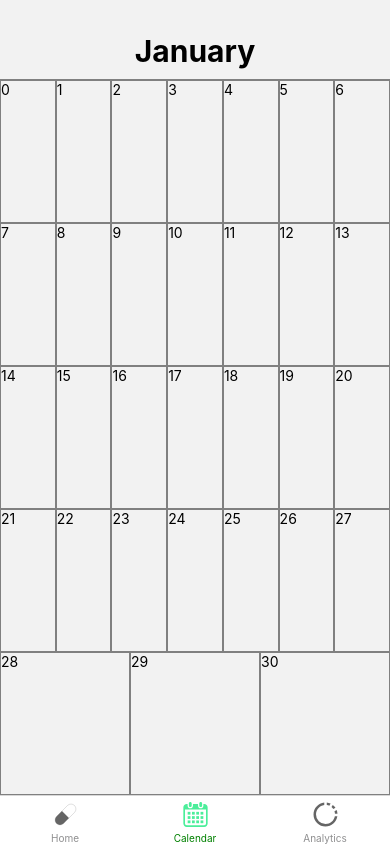
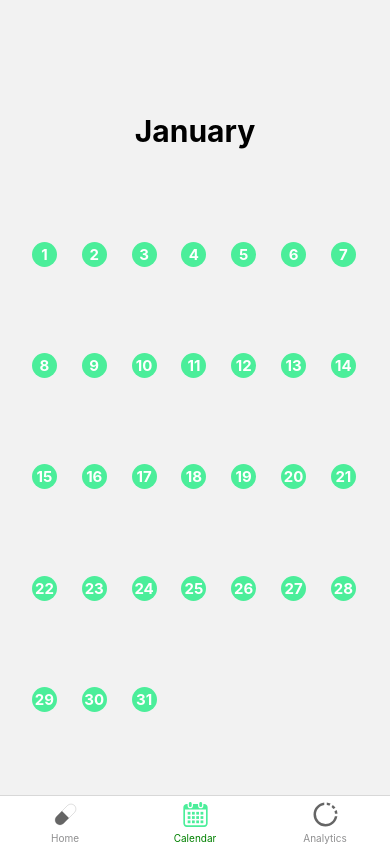
Before and after one commit to SamBehm/med-track, a React Native app: screen /Calendar in a window 390 px wide. Built offline with nearby package versions, Linux system fonts and the light colour scheme.

Commit message:
added basic styling for month view

```diff
--- a/components/MonthView.js
+++ b/components/MonthView.js
@@ -1,10 +1,11 @@
-import { StyleSheet, View, Text } from 'react-native';
+import { StyleSheet, View, Text, Dimensions, TouchableOpacity } from 'react-native';
 import React, { Component } from 'react';
 import { medStatusOfDate } from '../libs/localStorageHandler/localStorage';
 
 class MonthView extends Component {
 
         constructor(props) {
+                View
                 super(props);
 
                 this.state = {
@@ -46,15 +47,29 @@ class MonthView extends Component {
                                 : maxNumColumns;
                         for (let column = 0; column < numColumns; column++) {
                                 days.push(
-                                        <View style={styles.dayContainer} key={(row * maxNumColumns) + column}>
-                                                <Text>{(row * maxNumColumns) + column}</Text>
-                                        </View>
+                                        <TouchableOpacity style={styles.dayContainer} key={(row * maxNumColumns) + column}>
+                                                <View style={styles.textContainer}>
+                                                        <Text style={{
+                                                                color: "white",
+                                                                fontSize: 15,
+                                                                fontWeight: "bold"
+                                                        }}>{(row * maxNumColumns) + column + 1}</Text>
+                                                </View>
+                                        </TouchableOpacity>
                                 );
                         }
+
+                        if (row == numRows - 1 && numColumns != maxNumColumns) {
+                                days.push(<View style={{ flexGrow: maxNumColumns - numColumns }}></View>)
+                        }
+
                         rows.push(<View style={styles.row} key={row}>{days}</View>);
                 }
+
                 return rows;
         }
+
+
 
         _loadMonth() {
                 let baseDate = new Date(this.props.year, this.props.month, 1);
@@ -75,18 +90,28 @@ class MonthView extends Component {
 const styles = StyleSheet.create({
         container: {
                 flexGrow: 1,
-                width: "100%"
+                width: "100%",
+                maxHeight: "70%",
+                justifyContent: "center",
         },
         row: {
                 flexGrow: 1,
                 flexDirection: 'row',
+                paddingHorizontal: "5%"
         },
         dayContainer: {
-                flexBasis: "100%",
                 flexGrow: 1,
-                flexShrink: 1,
-                borderWidth: 1,
-                borderColor: "grey"
+                justifyContent: "center",
+                alignItems: "center",
+                maxWidth: "14.2%"
+        },
+        textContainer: {
+                width: 25,
+                height: 25,
+                alignItems: "center",
+                justifyContent: "center",
+                borderRadius: 25,
+                backgroundColor: '#4bee9a'
         }
 });
 
--- a/screens/CalendarScreen.js
+++ b/screens/CalendarScreen.js
@@ -44,10 +44,8 @@ const styles = StyleSheet.create({
                 alignItems: 'center'
         },
         header: {
-                maxHeight: "10%",
-                width: "100%",
-                borderBottomWidth: 1,
-                borderBottomColor: 'grey',
+                maxHeight: "20%",
+                width: "100%"
         }
 });
 
```
